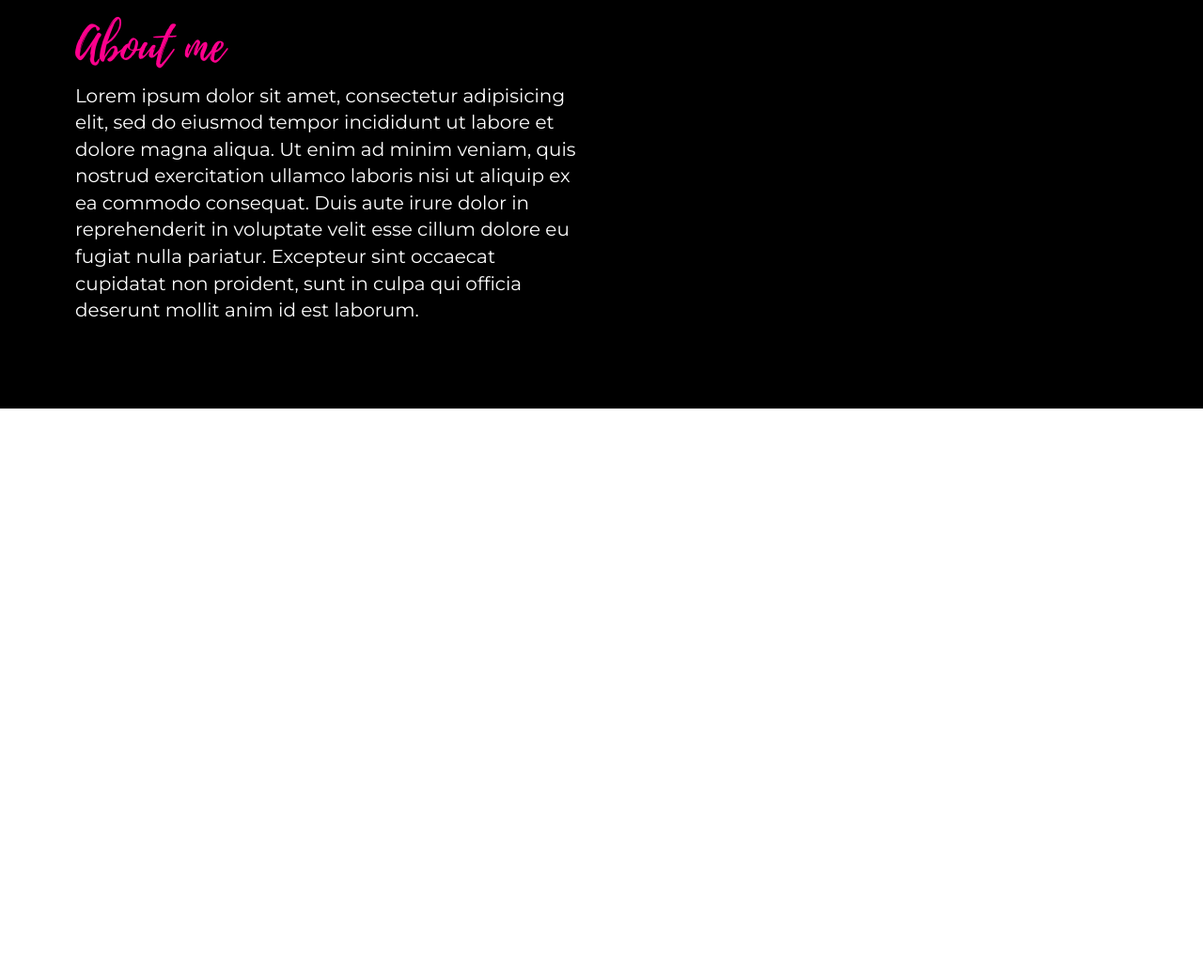
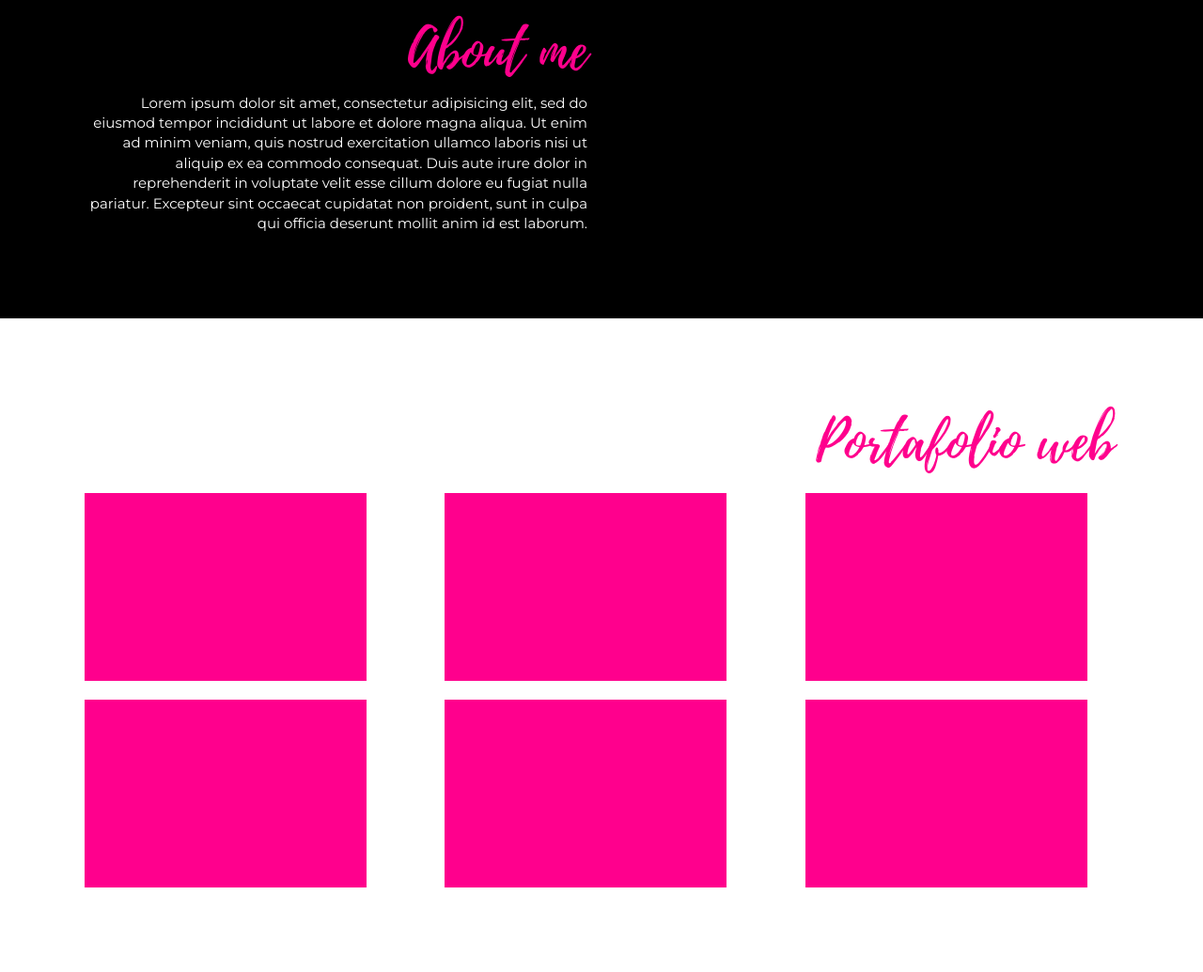
Before and after one commit to Esosdiaz/portafolio, a plain HTML site: page index.html in a window 1280 px wide. Shown: the part 551-1586 px from the top of the page at 94% size. Before the commit the page ends 986 px from the top, so only its background shows below. Drawn offline with nearby package versions, Linux system fonts and the light colour scheme; a web font is replaced by a local one.

Commit message:
maquetacion portafolio web

```diff
--- a/index.html
+++ b/index.html
@@ -37,10 +37,28 @@
 				<p>Lorem ipsum dolor sit amet, consectetur adipisicing elit, sed do eiusmod tempor incididunt ut labore et dolore magna aliqua. Ut enim ad minim veniam, quis nostrud exercitation ullamco laboris nisi ut aliquip ex ea commodo consequat. Duis aute irure dolor in reprehenderit in voluptate velit esse cillum dolore eu fugiat nulla pariatur. Excepteur sint occaecat cupidatat non proident, sunt in culpa qui officia deserunt mollit anim id est laborum.</p>
 			</div>
 			<div class="col-lg-6 col-md-6 col-sm-12 col-xs-12 aboutImg">
-				<img src="">
+			<!--foto-->
 			</div>
 		</div>
 	</section>
-
+	<section class="portWeb" id="portafolioWeb">
+		<div class="col-lg-12 col-md-12 col-sm-12 col-xs-12 text-center webTitulo">
+			<h2>Portafolio web</h2>
+		</div>
+		<div class="row">
+			<div class="col-lg-4 col-md-4 hidden-sm hidden-xs webImagen">
+				<a><img src="assets/img/thumbfalso.png"></a>
+				<a><img src="assets/img/thumbfalso.png"></a>
+			</div>
+			<div class="col-lg-4 col-md-4 hidden-sm hidden-xs webImagen">
+				<a><img src="assets/img/thumbfalso.png"></a>
+				<a><img src="assets/img/thumbfalso.png"></a>
+			</div>
+			<div class="col-lg-4 col-md-4 hidden-sm hidden-xs webImagen">
+				<a><img src="assets/img/thumbfalso.png"></a>
+				<a><img src="assets/img/thumbfalso.png"></a>
+			</div>
+		</div>
+	</section>
 </body>
 </html>
--- a/sass/_sobreMi.scss
+++ b/sass/_sobreMi.scss
@@ -7,12 +7,34 @@
 				color: $fucsia;
 				font-family: playlistScript;
 				font-size: $titulo;
+				text-align: right;
 			}
 			p{
 				color: $blanco;
 				font-family: 'Montserrat', sans-serif;
 				font-size: $texto;
+				text-align: right;
+
 			}
 		}
 	}
 }
+
+.portWeb{
+	@include contenedor();
+	.webTitulo{
+		h2{
+			color: $fucsia;
+			font-family: playlistScript;
+			font-size: $titulo;
+			text-align: right;
+		}
+	}
+	.webImagen{
+		a{
+			img{
+				margin:10px;
+			}
+		}
+	}
+}
--- a/sass/_variables.scss
+++ b/sass/_variables.scss
@@ -4,5 +4,5 @@ $fucsia:#FF008D;
 $grisOscuro:#333333;
 
 //tamaños
-$titulo: 50px;
-$texto: 20px;
+$titulo: 60px;
+$texto: 15px;
```
Also changed, not shown: assets/img/thumbfalso.png (added), css/main.css, 1 other file.
